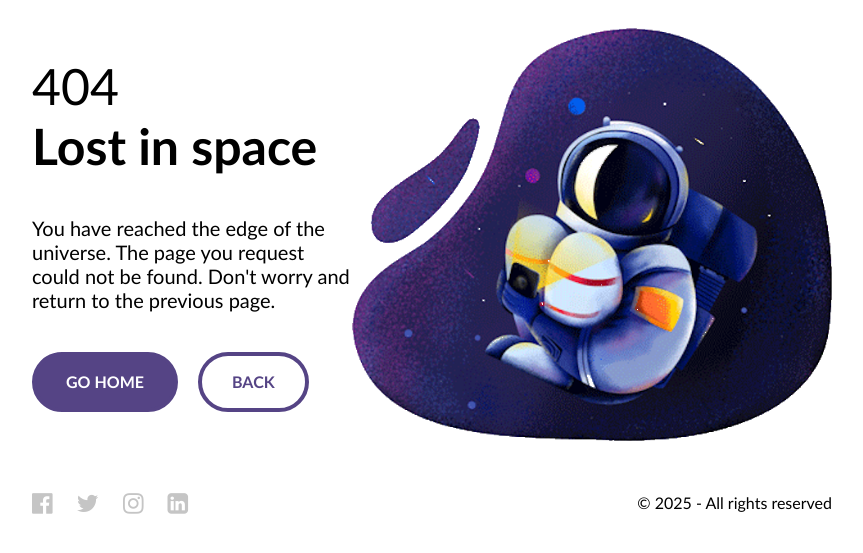
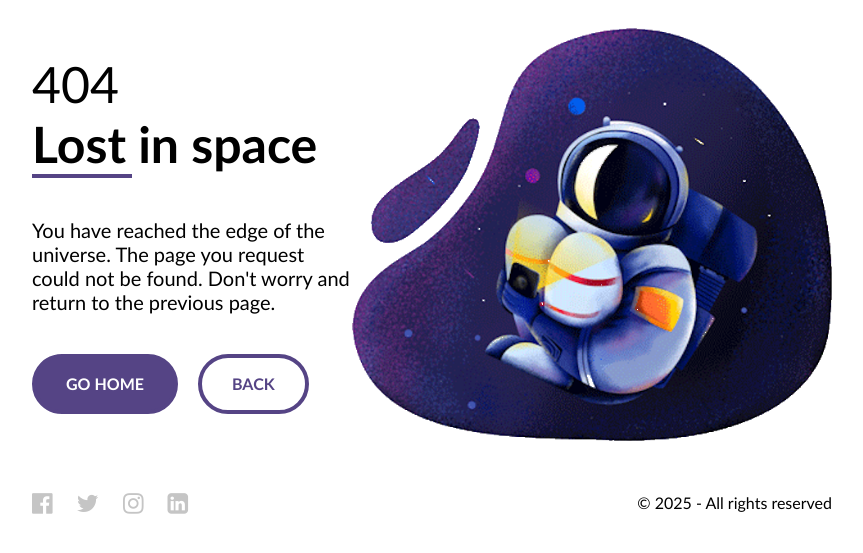
Before and after one commit to Cyber9933/astronautas, a website: page index.html in a window 1280 px wide. Shown: the part 87-640 px from the top of the page, without its empty margins (208-1071 px from the left). Drawn offline with Linux system fonts and the light colour scheme.

Commit message:
pseudoElementas

```diff
--- a/css/main.css
+++ b/css/main.css
@@ -60,6 +60,15 @@ body {
     font-size: 50px;
     font-weight: bold;
   }
+
+
+  .sub-title::after {
+   content: '';
+   display: block;
+   width: 100px;
+   height: 4px;
+   background-color: #554485;
+  }
   .description {
     margin: 0;
     margin-bottom: 40px;
```
